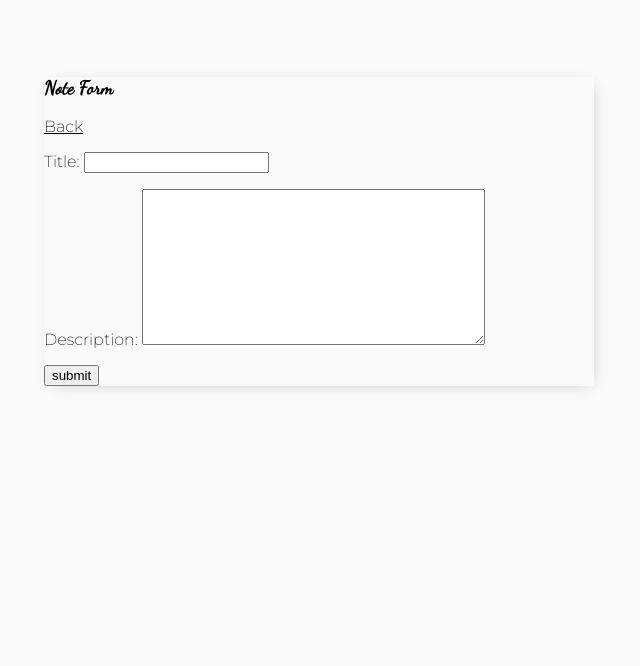
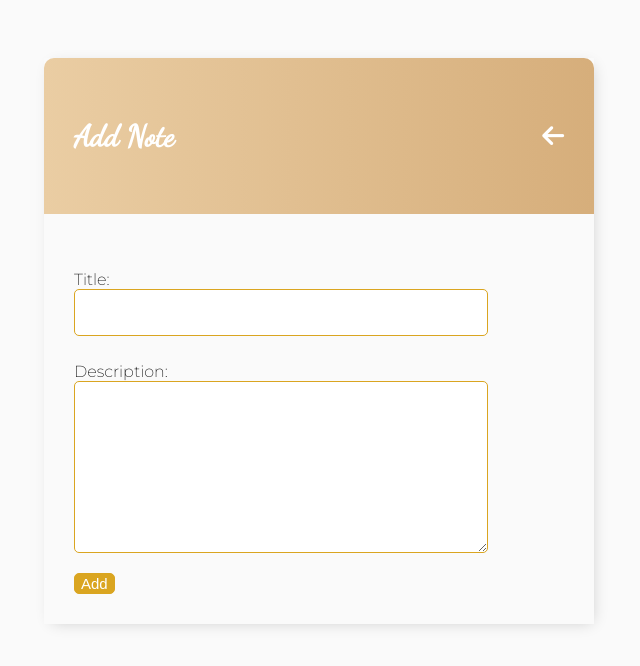
Before and after one commit to miloszKubiak/notesApp, a Django app: page /note-create/ in a window 1280 px wide. Shown: the top 666 px of the page, without its empty margins (321-961 px from the left). Run offline with Django 3.2, Linux system fonts and the light colour scheme; a user stored in the database is signed in; some libraries are stand-ins or nearby versions.

Commit message:
style the note creation form

```diff
--- a/base/templates/base/main.html
+++ b/base/templates/base/main.html
@@ -20,6 +20,7 @@
 
 		h1,
 		h3 {
+			font-size: 30px;
 			font-family: 'Dancing Script', cursive;
 		}
 
@@ -41,21 +42,25 @@
 			color: white;
 			padding: 30px;
 			border-radius: 10px 10px 0 0;
-			background: linear-gradient(to right, #1fa2ff, #12d8fa, #a6ffcb);
+			background: linear-gradient(to right, #eacda3, #d6ae7b);;
 		}
 
 		.header-bar a {
-			color: black;
+			display: flex;
+			align-items: center;
+			color: white;
 			text-decoration: none;
+			font-size: 25px;
 		}
 
 		.logout {
 			font-size: 25px;
 		}
 
-		.logout:hover {
-			color: white;
-			transform: scale(1.3);
+		.logout:hover,
+		.header-bar a:hover {
+			color: lightgoldenrodyellow;
+			transform: scale(1.1);
 			transition: .3s;
 		}
 
@@ -67,31 +72,35 @@
 			border-top: 1px solid white;
 		}
 
-		.view, .edit, .delete, .add-note {
+		.view,
+		.edit,
+		.delete,
+		.add-note {
 			font-size: 25px;
 			margin-left: 20px;
 		}
 
 		.view:hover {
-			color: grey;
-			transform: scale(1.3);
+			color: goldenrod;
+			transform: scale(1.2);
 			transition: .3s;
 		}
 
 		.edit:hover {
-			color: grey;
-			transform: scale(1.3);
+			color: goldenrod;
+			transform: scale(1.2);
 			transition: .3s;
 		}
 
 		.delete:hover {
-			color: red;
-			transform: scale(1.3);
+			color:tomato;
+			transform: scale(1.2);
 			transition: .3s;
 		}
 
 		.add-note:hover {
-			transform: scale(1.3);
+			color: goldenrod;
+			transform: scale(1.2);
 			transition: .3s;
 		}
 
@@ -114,6 +123,37 @@
 			background: none;
 		}
 
+		input[type=text],
+		input[type=password],
+		textarea {
+			border: 1px solid goldenrod;
+			outline: none;
+			border-radius: 5px;
+			padding: 10px;
+			min-width: 80%;
+			max-width: 80%;
+			min-height: 25px;
+			max-height: 300px;
+		}
+
+		label {
+			padding-top: 10px;
+			display: block;
+		}
+
+		.button {
+			border: 1px solid goldenrod;
+			background-color: goldenrod;
+			color: white;
+			font-size: 15px;
+			cursor: pointer;
+			border-radius: 5px;
+			text-decoration: none;
+		}
+
+		.card-body {
+			padding: 30px;
+		}
 	</style>
 </head>
 <body>
--- a/base/templates/base/note_form.html
+++ b/base/templates/base/note_form.html
@@ -1,12 +1,18 @@
 {% extends 'base/main.html' %}
 {% block content %}
 
-<h3>Note Form</h3>
-<a href="{% url 'notes' %}">Back</a>
-<form method="POST" action="">
-	{% csrf_token %}
-	{{ form.as_p }}
-	<input type="submit" value="submit">
-</form>
+<div class="header-bar">
+	<h3>Add Note</h3>
+	<a href="{% url 'notes' %}"><i class="fas fa-arrow-left"></i></a>
+
+</div>
+
+<div class="card-body">
+	<form method="POST" action="">
+		{% csrf_token %}
+		{{ form.as_p }}
+		<input class="button" type="submit" value="Add">
+	</form>
+</div>
 
 {% endblock content %}
--- a/base/templates/base/note_list.html
+++ b/base/templates/base/note_list.html
@@ -14,9 +14,9 @@
 </div>
 
 <div class="search-wrapper">
-	<form method="GET">
-		<input type="text" name="search-area" value="{{ search_input }}">
-		<button class="search-button"><i class="fas fa-search"></i></button>
+	<form method="GET" style="display: flex; margin-top: 15px;">
+		<input placeholder="Search..." type="text" name="search-area" value="{{ search_input }}">
+		<button><i class="fas fa-search"></i></button>
 	</form>
 	<a href="{% url 'note-create' %}"><i class="add-note fas fa-plus"></i></a>
 </div>
```
Also changed, not shown: db.sqlite3.
